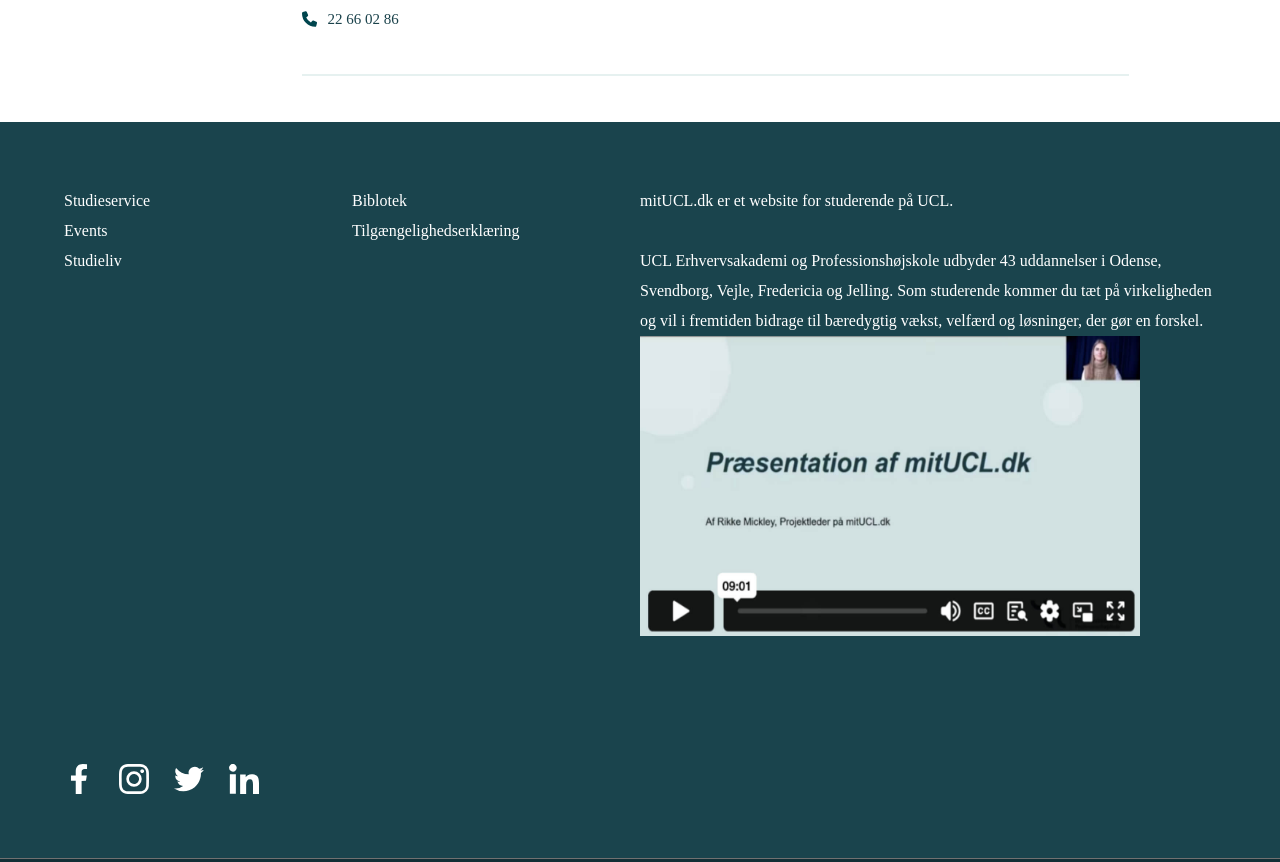
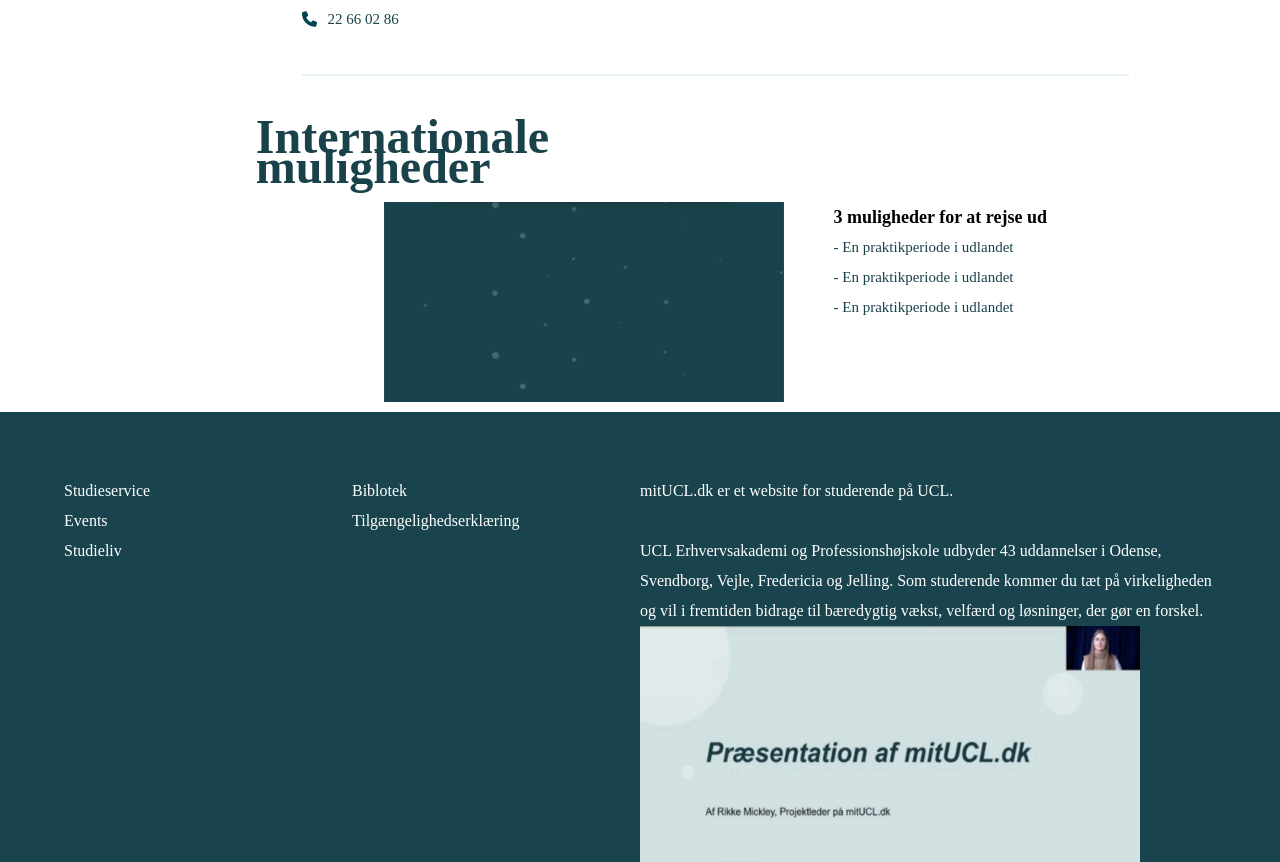
Before and after one commit to Kristoffer-Staugaard/hovedopgave, a Vue app: page /#/ in a window 1280 px wide. Shown: the part 2260-3122 px from the top of the page. Built offline with nearby package versions, Linux system fonts and the light colour scheme; a web font is replaced by a local one.

Commit message:
homeview

```diff
--- /dev/null
+++ b/src/components/KVinternationalemuligheder.vue
@@ -0,0 +1,41 @@
+<script setup>
+
+</script>
+
+<template>
+           <h2>Internationale<br>muligheder</h2>
+<div class="internationalemuligheder-overordnet">
+    <div>
+    <img src="../assets/img/background.png" alt="">
+    </div>
+    <div class="internationalemulighedercontent">
+        <h3> 3 muligheder for at rejse ud</h3>
+        <p>- En praktikperiode i udlandet</p>
+        <p>- En praktikperiode i udlandet</p>
+        <p>- En praktikperiode i udlandet</p>
+    </div>
+</div>
+
+
+</template>
+
+<style scoped>
+.internationalemuligheder-overordnet {
+    display: flex;
+    flex-direction: row;
+    justify-content: center;
+    gap: 50px;
+
+}
+
+.internationalemuligheder-overordnet h2{
+   text-align: center;
+
+}
+.internationalemuligheder-overordnet img{
+    width: 400px;
+    height: 200px;
+
+}
+
+</style>
--- a/src/views/HomeView.vue
+++ b/src/views/HomeView.vue
@@ -5,6 +5,7 @@ import navigation from "@/components/navigation.vue";
 import KVstudiestart from "@/components/KVstudiestart.vue";
 import KVUdannelsensOpbygning from "@/components/KVUdannelsensOpbygning.vue";
 import KVpraktik from "@/components/KVpraktik.vue";
+import KVinternationalemuligheder from "@/components/KVinternationalemuligheder.vue";
 </script>
 
 <template>
@@ -16,6 +17,7 @@ import KVpraktik from "@/components/KVpraktik.vue";
         <KVstudiestart />
         <KVUdannelsensOpbygning />
         <KVpraktik />
+        <KVinternationalemuligheder />
     </div>
   </div>
 </template>
```
